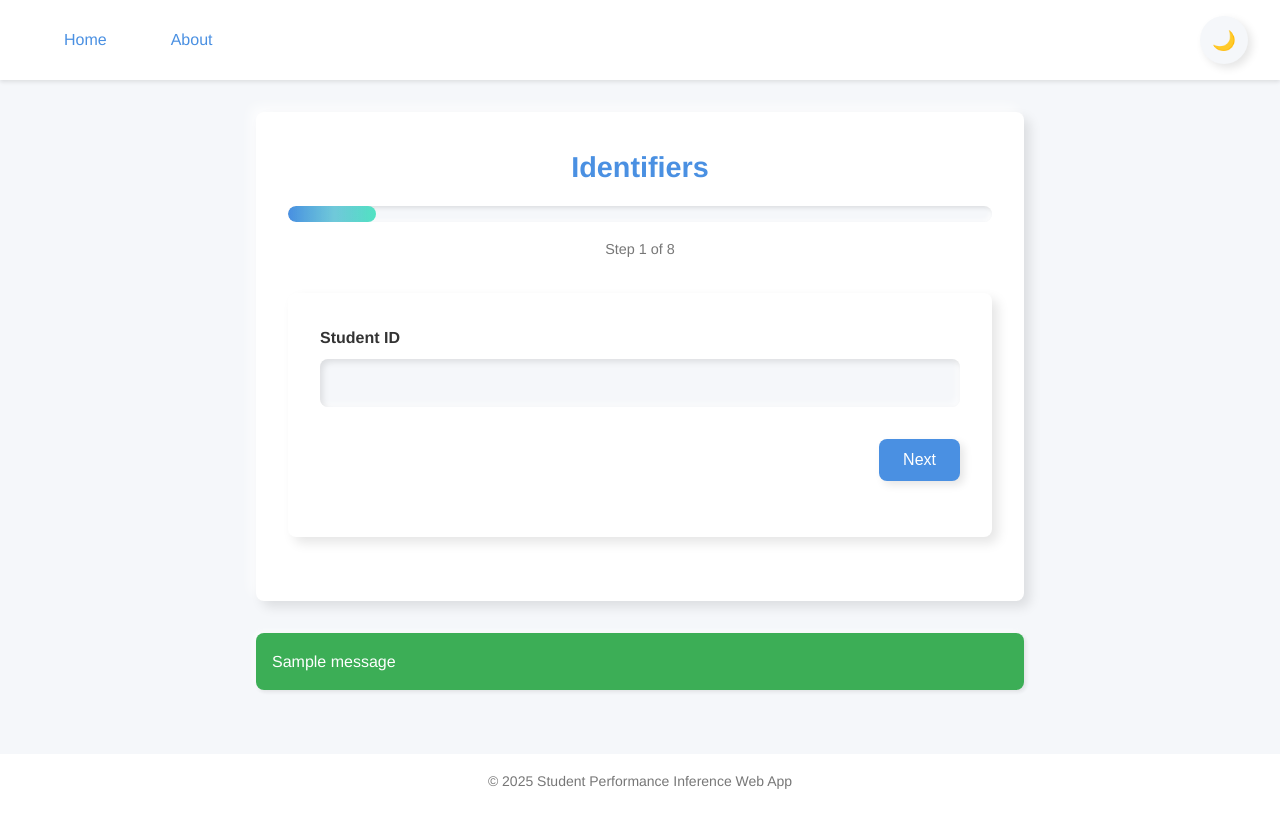
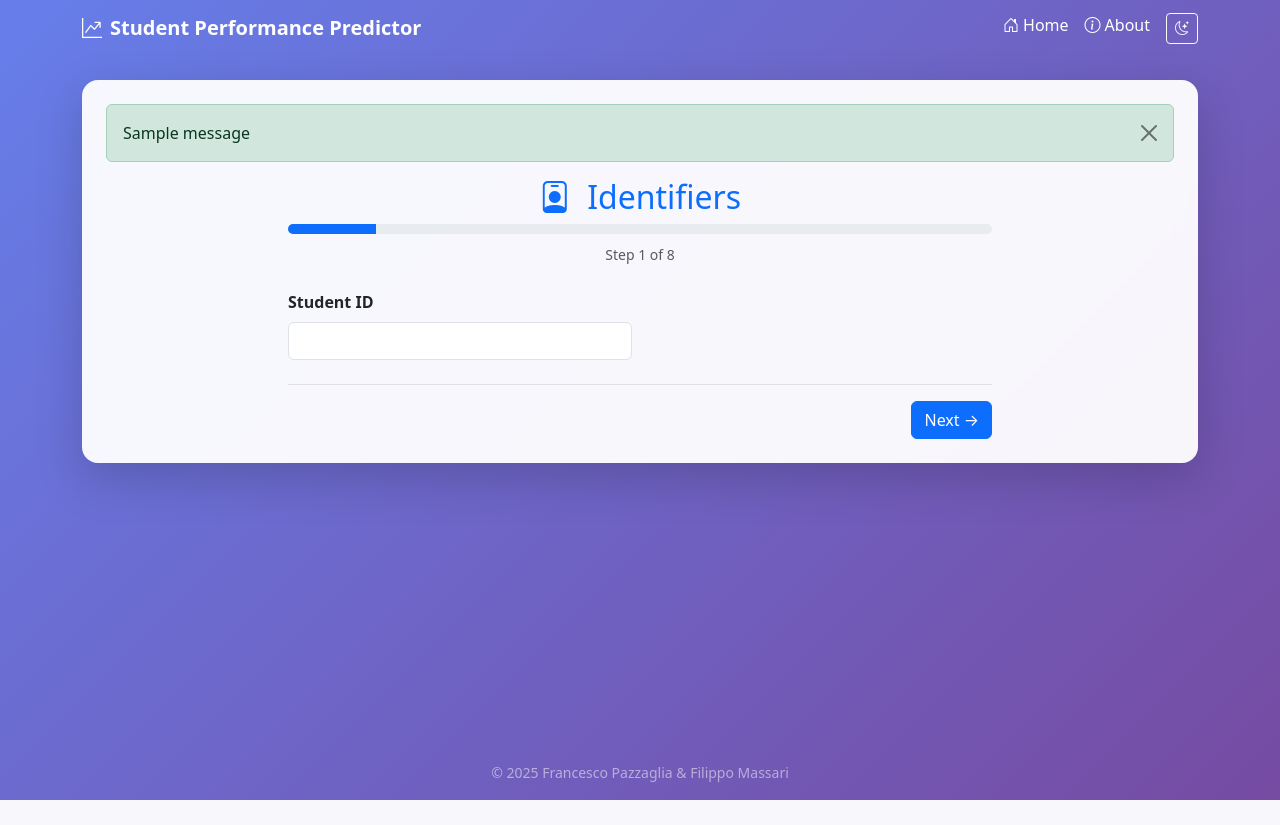
Before and after one commit to FrancescoPazz/Students-Habits-and-Academic-Perfomance, a Flask app: page /step/identifiers in a window 1280 px wide. After the commit the page ends 800 px from the top, so only its background shows below. Run offline with Flask 3, Linux system fonts and the light colour scheme; one stand-in notice (Sample message) is shown; parts of the project's set-up code (start-up, migrations or seed data) failed here and were passed over.

Commit message:
fix: a bug with the string formatting of a feature.

```diff
--- a/app/routes.py
+++ b/app/routes.py
@@ -31,7 +31,13 @@ main = Blueprint('main', __name__)
 @main.route('/')
 def home():
     session.clear()
+    return render_template('home.html')
+
+@main.route('/start')
+def start_prediction():
+    session.clear()
     return redirect(url_for('main.step', step_name='identifiers'))
+
 
 @main.route('/step/<step_name>', methods=['GET', 'POST'])
 def step(step_name):
@@ -57,8 +63,11 @@ def step(step_name):
             if field.name not in ['csrf_token', 'submit']:
                 if field.name == 'major' and field.data == 'Other':
                     form_data_to_save['major'] = form.custom_major.data
+                elif field.name == 'parental_support_level':
+                    form_data_to_save['parental_support_level'] = str(field.data)
                 elif field.name != 'custom_major':
                     form_data_to_save[field.name] = field.data
+
 
         if step_name == 'screen_activity':
             screen_productivity = form_data_to_save.get('screen_productivity_hours', 0)
--- a/app/templates/base.html
+++ b/app/templates/base.html
@@ -1,55 +1,104 @@
-<!doctype html>
-<html lang="it">
+<!DOCTYPE html>
+<html lang="it" data-bs-theme="light">
   <head>
-  <meta charset="UTF-8">
-  <meta name="viewport" content="width=device-width,initial-scale=1.0">
-  <title>Student Exam Prediction</title>
-  <link rel="stylesheet" href="{{ url_for('static', filename='style.css') }}">
+    <meta charset="UTF-8" />
+    <meta name="viewport" content="width=device-width, initial-scale=1.0" />
+    <title>{% block title %}Student Performance Predictor{% endblock %}</title>
+
+    <link
+      href="https://cdn.jsdelivr.net/npm/bootstrap@5.3.2/dist/css/bootstrap.min.css"
+      rel="stylesheet"
+    />
+    <link
+      href="https://cdn.jsdelivr.net/npm/bootstrap-icons@1.11.0/font/bootstrap-icons.css"
+      rel="stylesheet"
+    />
+
+    <style>
+      body {
+        min-height: 100vh;
+        background: linear-gradient(135deg, #667eea 0%, #764ba2 100%);
+      }
+      [data-bs-theme="dark"] body {
+        background: linear-gradient(135deg, #1a1a2e 0%, #16213e 100%);
+      }
+      .glass {
+        background: rgba(255, 255, 255, 0.95);
+        backdrop-filter: blur(10px);
+      }
+      [data-bs-theme="dark"] .glass {
+        background: rgba(30, 30, 30, 0.95);
+      }
+      .btn:hover {
+        transform: translateY(-2px);
+      }
+      .progress {
+        height: 10px;
+      }
+    </style>
   </head>
-<body>
-  <header>
-    <nav>
-      <div class="nav-links">
-        <a href="{{ url_for('main.home') }}">Home</a>
-        <a href="{{ url_for('main.about') }}">About</a>
+  <body class="d-flex flex-column">
+    <nav class="navbar navbar-expand-lg navbar-dark mb-4">
+      <div class="container">
+        <a class="navbar-brand fw-bold" href="{{ url_for('main.home') }}">
+          <i class="bi bi-graph-up-arrow me-2"></i>Student Performance Predictor
+        </a>
+
+        <div class="d-flex gap-3">
+          <a class="nav-link text-white" href="{{ url_for('main.home') }}">
+            <i class="bi bi-house-door me-1"></i>Home
+          </a>
+          <a class="nav-link text-white" href="{{ url_for('main.about') }}">
+            <i class="bi bi-info-circle me-1"></i>About
+          </a>
+          <button id="theme-toggle" class="btn btn-outline-light btn-sm">
+            <i class="bi bi-moon-stars" id="theme-icon"></i>
+          </button>
         </div>
-      <button id="theme-toggle" class="theme-toggle" aria-label="Toggle theme">
-        <span class="theme-icon">🌙</span>
-      </button>
+      </div>
     </nav>
-  </header>
 
-  <main>
-    {% block content %}
+    <div class="container flex-grow-1">
+      <div class="glass rounded-4 shadow-lg p-4 mb-4">
+        {% with messages = get_flashed_messages(with_categories=true) %} {% if
+        messages %} {% for category, message in messages %}
+        <div
+          class="alert alert-{{ 'danger' if category == 'error' else category }} alert-dismissible"
+          role="alert"
+        >
+          {{ message }}
+          <button
+            type="button"
+            class="btn-close"
+            data-bs-dismiss="alert"
+          ></button>
+        </div>
+        {% endfor %} {% endif %} {% endwith %} {% block content %}{% endblock %}
+      </div>
+    </div>
 
-    {% endblock %}
-  </main>
-
-  <footer>
-    <p>&copy; 2025 Student Performance Inference Web App</p>
+    <footer class="text-center text-white-50 py-3">
+      <small>&copy; 2025 Francesco Pazzaglia & Filippo Massari</small>
     </footer>
 
+    <script src="https://cdn.jsdelivr.net/npm/bootstrap@5.3.2/dist/js/bootstrap.bundle.min.js"></script>
     <script>
-    const themeToggle = document.getElementById('theme-toggle');
-    const themeIcon = document.querySelector('.theme-icon');
-    const body = document.body;
+      const toggle = document.getElementById("theme-toggle");
+      const icon = document.getElementById("theme-icon");
+      const html = document.documentElement;
 
-    const currentTheme = localStorage.getItem('theme') || 'light';
-    body.setAttribute('data-theme', currentTheme);
-    updateThemeIcon(currentTheme);
+      toggle.onclick = () => {
+        const theme =
+          html.getAttribute("data-bs-theme") === "dark" ? "light" : "dark";
+        html.setAttribute("data-bs-theme", theme);
+        localStorage.setItem("theme", theme);
+        icon.className =
+          theme === "dark" ? "bi bi-sun-fill" : "bi bi-moon-stars";
+      };
 
-    themeToggle.addEventListener('click', () => {
-      const currentTheme = body.getAttribute('data-theme');
-      const newTheme = currentTheme === 'dark' ? 'light' : 'dark';
-
-      body.setAttribute('data-theme', newTheme);
-      localStorage.setItem('theme', newTheme);
-      updateThemeIcon(newTheme);
-    });
-
-    function updateThemeIcon(theme) {
-      themeIcon.textContent = theme === 'dark' ? '☀️' : '🌙';
-    }
+      const saved = localStorage.getItem("theme") || "light";
+      html.setAttribute("data-bs-theme", saved);
+      icon.className = saved === "dark" ? "bi bi-sun-fill" : "bi bi-moon-stars";
     </script>
   </body>
 </html>
--- a/app/templates/step.html
+++ b/app/templates/step.html
@@ -1,131 +1,98 @@
 {% extends "base.html" %}
+{% block title %}{{ step_title }}{% endblock %}
 
 {% block content %}
-<div class="step-container">
-    <div class="progress-container">
-        <h2>{{ step_title }}</h2>
-        <div class="progress-bar">
-            <div class="progress" style="width: {{ (current_step / total_steps) * 100 }}%"></div>
+<div class="row justify-content-center">
+  <div class="col-lg-8">
+    <div class="text-center mb-4">
+      <h2 class="text-primary">
+        <i class="bi bi-{% if step_name == 'identifiers' %}person-badge{% elif step_name == 'demographics' %}people{% elif step_name == 'academic_engagement' %}mortarboard{% elif step_name == 'lifestyle_health' %}heart-pulse{% elif step_name == 'screen_activity' %}laptop{% elif step_name == 'family_socioeconomic' %}house-heart{% elif step_name == 'personal_skills' %}brain{% else %}gear{% endif %} me-2"></i>
+        {{ step_title }}
+      </h2>
+      <div class="progress mb-2">
+        <div class="progress-bar bg-primary" style="width: {{ (current_step / total_steps) * 100 }}%"></div>
       </div>
-        <p>Step {{ current_step }} of {{ total_steps }}</p>
+      <small class="text-muted">Step {{ current_step }} of {{ total_steps }}</small>
     </div>
 
-    <form method="POST" class="step-form">
+    <form method="POST">
       {{ form.hidden_tag() }}
 
+      <div class="row g-3">
         {% for field in form %}
-            {% if field.type != 'HiddenField' and field.type != 'CSRFTokenField' and field.name != 'submit' and field.name != 'custom_major' %}
-            <div class="form-group">
-                {{ field.label(class="form-label") }}
+          {% if field.type not in ['HiddenField', 'CSRFTokenField', 'SubmitField'] and field.name != 'custom_major' %}
+          <div class="col-md-6">
+            {{ field.label(class="form-label fw-semibold") }}
             {% if field.type == 'SelectField' %}
               {% if field.name == 'major' %}
                 {{ field(class="form-select", onchange="toggleCustomMajor(this)") }}
               {% else %}
                 {{ field(class="form-select") }}
               {% endif %}
-                {% elif field.type == 'IntegerField' %}
-                    {{ field(class="form-input", type="number") }}
-                {% elif field.type == 'FloatField' %}
-                    {% if step_name == 'screen_activity' and (field.name == 'screen_productivity_hours' or field.name == 'screen_entertainment_hours') %}
-                        {{ field(class="form-input", type="number", step="0.1", onchange="updateScreenTotal()") }}
             {% else %}
-                        {{ field(class="form-input", type="number", step="0.1") }}
-                    {% endif %}
-                {% else %}
-                    {{ field(class="form-input") }}
+              {{ field(class="form-control") }}
             {% endif %}
 
             {% if field.name == 'major' %}
-                    <div id="custom-major-field" style="display: none; margin-top: 0.5rem;">
-                        {{ form.custom_major.label(class="form-label") }}
-                        {{ form.custom_major(class="form-input", placeholder="Insert your major") }}
-                        {% for error in form.custom_major.errors %}
-                            <span class="error">[{{ error }}]</span>
-                        {% endfor %}
+              <div id="custom-major-field" class="mt-2" style="display: none;">
+                {{ form.custom_major.label(class="form-label fw-semibold") }}
+                {{ form.custom_major(class="form-control") }}
               </div>
             {% endif %}
 
             {% for error in field.errors %}
-                    <span class="error">[{{ error }}]</span>
+              <div class="text-danger small">{{ error }}</div>
             {% endfor %}
           </div>
           {% endif %}
         {% endfor %}
+      </div>
 
       {% if step_name == 'screen_activity' %}
-        <div class="form-group">
-            <label class="form-label">Total Screen Time (calculated)</label>
-            <div id="total-screen-time" class="calculated-field">0.0 hours</div>
+      <div class="alert alert-info mt-4">
+        <strong>Total Screen Time:</strong> <span id="total-screen-time">0 hours</span>
       </div>
       {% endif %}
 
-        <div class="navigation-buttons">
+      <div class="d-flex justify-content-between mt-4 pt-3 border-top">
         {% if prev_step %}
-                <a href="{{ url_for('main.step', step_name=prev_step) }}" class="btn btn-secondary">Previous</a>
+          <a href="{{ url_for('main.step', step_name=prev_step) }}" class="btn btn-outline-secondary">
+            <i class="bi bi-arrow-left me-1"></i>Previous
+          </a>
+        {% else %}
+          <div></div>
         {% endif %}
 
         {% if is_last_step %}
-                {{ form.submit(class="btn btn-success") }}
+          {{ form.submit(class="btn btn-success btn-lg", value="Get Prediction") }}
         {% else %}
-                {{ form.submit(class="btn btn-primary") }}
+          {{ form.submit(class="btn btn-primary", value="Next →") }}
         {% endif %}
       </div>
     </form>
   </div>
+</div>
 
 <script>
-function toggleCustomMajor(selectElement) {
-    const customField = document.getElementById('custom-major-field');
-    const customInput = customField.querySelector('input');
-
-    if (selectElement.value === 'Other') {
-        customField.style.display = 'block';
-        customInput.required = true;
-    } else {
-        customField.style.display = 'none';
-        customInput.required = false;
-        customInput.value = '';
-    }
+function toggleCustomMajor(select) {
+  const field = document.getElementById('custom-major-field');
+  field.style.display = select.value === 'Other' ? 'block' : 'none';
 }
 
 function updateScreenTotal() {
-    const productivityInput = document.querySelector('input[name="screen_productivity_hours"]');
-    const entertainmentInput = document.querySelector('input[name="screen_entertainment_hours"]');
-    const totalDisplay = document.getElementById('total-screen-time');
-
-    if (productivityInput && entertainmentInput && totalDisplay) {
-        const productivity = parseFloat(productivityInput.value) || 0;
-        const entertainment = parseFloat(entertainmentInput.value) || 0;
-        const total = productivity + entertainment;
-
-        totalDisplay.textContent = total.toFixed(1) + ' hours';
-
-        if (total > 24) {
-            totalDisplay.style.color = '#dc3545';
-            totalDisplay.textContent += ' (exceeds 24h)';
-        } else {
-            totalDisplay.style.color = '#4a90e2';
-        }
-    }
+  const prod = parseFloat(document.querySelector('[name="screen_productivity_hours"]')?.value) || 0;
+  const ent = parseFloat(document.querySelector('[name="screen_entertainment_hours"]')?.value) || 0;
+  document.getElementById('total-screen-time').textContent = (prod + ent).toFixed(1) + ' hours';
 }
 
-document.addEventListener('DOMContentLoaded', function() {
-    const majorSelect = document.querySelector('select[name="major"]');
-    if (majorSelect && majorSelect.value === 'Other') {
-        toggleCustomMajor(majorSelect);
-    }
+document.addEventListener('DOMContentLoaded', () => {
+  const major = document.querySelector('[name="major"]');
+  if (major?.value === 'Other') toggleCustomMajor(major);
+  updateScreenTotal();
 
-    updateScreenTotal();
+  ['screen_productivity_hours', 'screen_entertainment_hours'].forEach(name => {
+    document.querySelector(`[name="${name}"]`)?.addEventListener('input', updateScreenTotal);
+  });
 });
 </script>
-
-{% with messages = get_flashed_messages(with_categories=true) %}
-    {% if messages %}
-        <div class="flash-messages">
-            {% for category, message in messages %}
-                <div class="alert alert-{{ category }}">{{ message }}</div>
-            {% endfor %}
-        </div>
-    {% endif %}
-{% endwith %}
 {% endblock %}
```
Also changed, not shown: app/templates/about.html (+42 -9 lines), app/templates/home.html (+17 -14 lines), app/templates/result.html (+31 -7 lines). Lines whose indentation alone changed are shown as unchanged.
